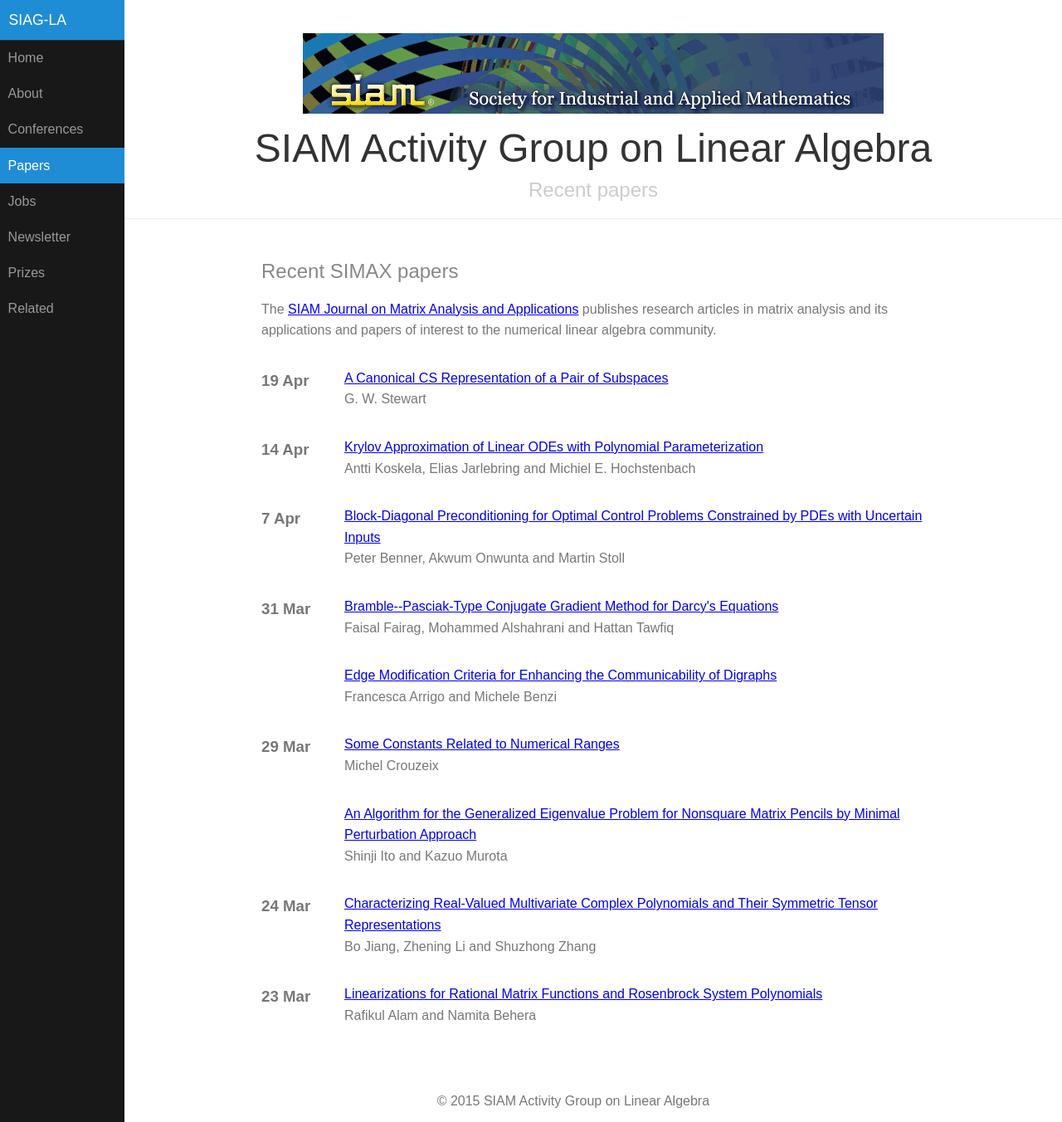
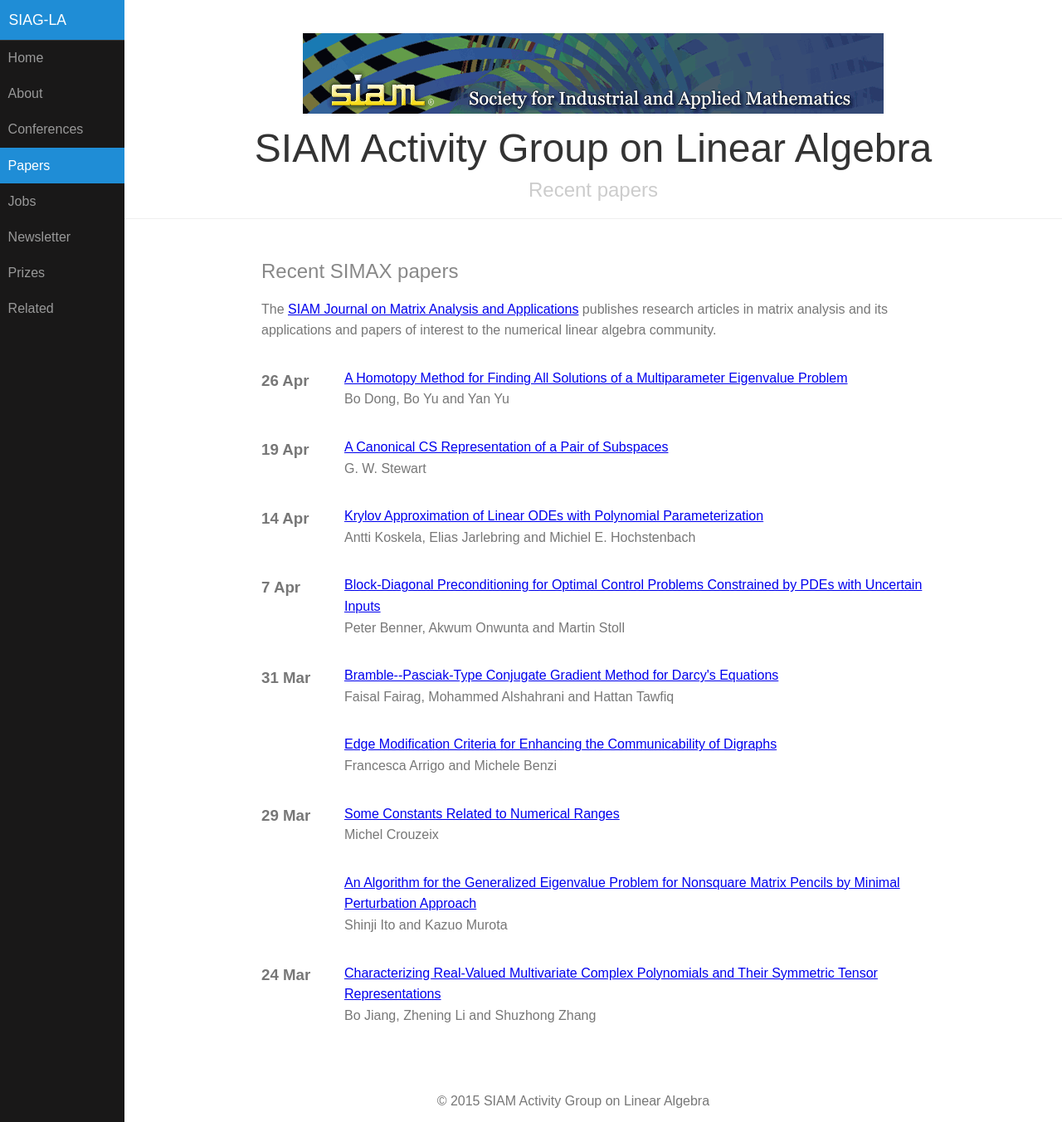
Before and after one commit to dbindel/siagla, a Jekyll site: the page built from simax.html, in a window 1280 px wide and 1352 px high. Shown: the whole window at 83% size. Built offline with Jekyll 4.4.1, drawn with Linux system fonts in a browser that asks for light colours.

Commit message:
Automated updates to simax.yml

```diff
--- a/_data/simax.yml
+++ b/_data/simax.yml
@@ -1522,3 +1522,12 @@
   pp_start: '539'
   title: A Canonical CS Representation of a Pair of Subspaces
   volume: '37'
+- authors: Bo Dong, Bo Yu and Yan Yu
+  date: '2016-04-26T07:00:00Z'
+  doi: doi:10.1137/140958396
+  link: http://epubs.siam.org/doi/abs/10.1137/140958396?ai=s7&mi=3ezuvv&af=R
+  pp_end: '571'
+  pp_start: '550'
+  title: A Homotopy Method for Finding All Solutions of a Multiparameter Eigenvalue
+    Problem
+  volume: '37'
```
